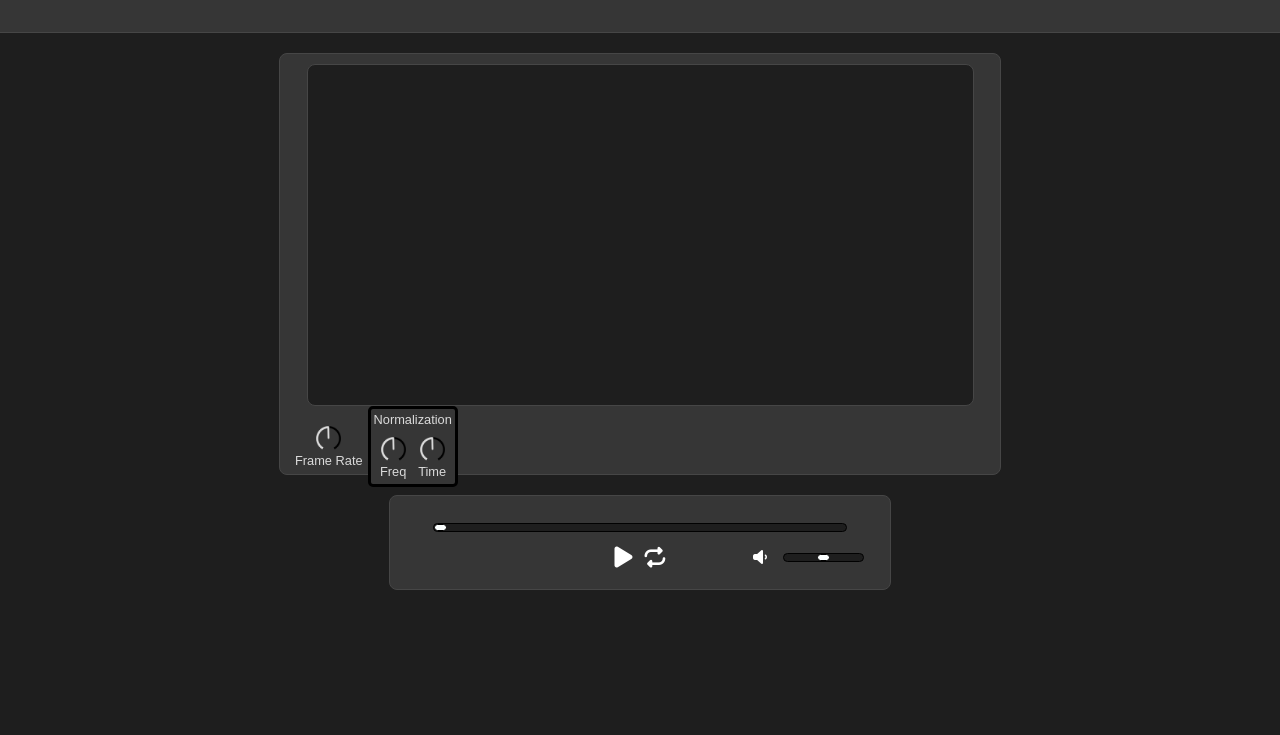
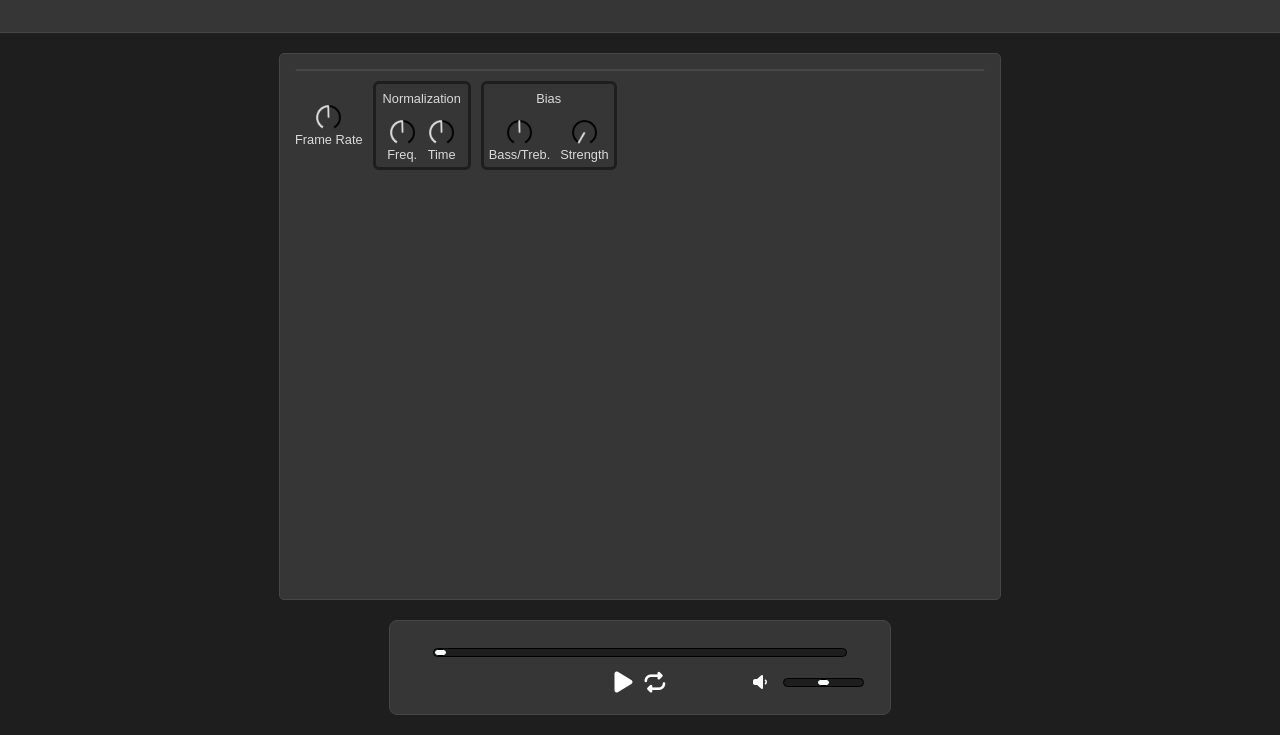
Before and after one commit to grant-tm/grant-tm.github.io, a plain HTML site: page audio_visualizer/visualizer.html in a window 1280 px wide. Shown: the part 88-823 px from the top of the page. Before the commit the page ends 800 px from the top, so only its background shows below. Drawn offline with Linux system fonts and the light colour scheme.

Commit message:
add bias freq and strength control surfaces

```diff
--- a/audio_visualizer/visualizer.css
+++ b/audio_visualizer/visualizer.css
@@ -41,43 +41,42 @@ header nav ul li a {
 
 #visualizer {
     width: 700px;
-    height: 400px;
+    height: 525px;
 
-    margin: 0 auto;
+    margin: auto;
     padding: 10px;
     margin-top: 20px;
-    position: relative;
 
     border: #464646 1px solid;
-    border-radius: 8px;
+    border-radius: 5px;
     background-color: #363636;
 
-    align-items: center;
+    display: flex;
+    flex-direction: column;
+
 }
 
 #plot-container {
-    margin-left: auto;
-    margin-right: auto;
-    margin-bottom: auto;
-
-    width: 95%;
-    height: 85%;
+    margin: 5px;
+    padding: 0px;
 
     border: #464646 1px solid;
     border-radius: 8px;
     background-color: #1E1E1E;
 
     display: flex;
-
+    align-items: center;
+    justify-content: center;
 }
 
 .plot-d6a7b5{
-    position: relative;
+    width: 100%;
+    height: 100%;
 }
 
-#vis-knobs {
+#visualizer-control-panel {
     display: flex;
-    margin-top: 0 auto;
+    flex-direction: row;
 }
 
 /* GROUP OF KNOBS */
@@ -87,15 +86,15 @@ header nav ul li a {
     flex-direction: column;
     justify-content: center;
     align-items: center;
-    margin: 0;
+    margin: 5px;
     background-color: #363636;
-    border: 3px solid black;
-    border-radius: 5px;
+    border: 3px solid #1E1E1E;
+    border-radius: 6px;
 }
 
 .knob-group-label {
-    padding: 3px;
-
+    margin: 5px;
+    padding: 2px;
     color: #DADADA;
     font-size: 0.8em;
 }
--- a/audio_visualizer/visualizer.html
+++ b/audio_visualizer/visualizer.html
@@ -26,12 +26,12 @@
         </nav>
     </header>
     <!-- Audio source -->
-    <audio id="audio-source" src="demo.mp3"></audio>
+    <audio id="audio-source" src="./assets/demo.mp3"></audio>
     <script type="module" src="js/audio_analysis.js"></script>
     <!-- Visualizer Container -->
     <div id="visualizer">
         <div id="plot-container"></div>
-        <div id="vis-knobs">
+        <div id="visualizer-control-panel">
             <div class="labeled-knob">
                 <input type="range" class="input-knob" id="update-rate-knob" value="60" min="10" max="110" step="1" data-src="./assets/Dial_White_Spanning.png" data-sprites="127" data-diameter="25"/>
                 <label class="knob-label">Frame Rate</label>
@@ -41,11 +41,24 @@
                 <div class="knob-group">
                     <div class="labeled-knob">
                         <input type="range" class="input-knob" id="freq-norm-knob" min="0" max="1" step="0.01" data-src="./assets/Dial_White_Spanning.png" data-sprites="127" data-diameter="25"/>
-                        <label class="knob-label">Freq</label>
+                        <label class="knob-label">Freq.</label>
                     </div>
                     <div class="labeled-knob">
                         <input type="range" class="input-knob" id="time-norm-knob" min="0" max="1" step="0.01" data-src="./assets/Dial_White_Spanning.png" data-sprites="127" data-diameter="25"/>
                         <label class="knob-label">Time</label>
+                    </div>
+                </div>
+            </div>
+            <div class="labeled-knob-group">
+                <label class="knob-group-label">Bias</label>
+                <div class="knob-group">
+                    <div class="labeled-knob">
+                        <input type="range" class="input-knob" id="bias-freq-knob" value="0.5" min="0" max="1" step="0.01" data-src="./assets/Dial_White_Centered.png" data-sprites="127" data-diameter="25"/>
+                        <label class="knob-label">Bass/Treb.</label>
+                    </div>
+                    <div class="labeled-knob">
+                        <input type="range" class="input-knob" id="bias-strength-knob" value="0.0" min="0" max="2" step="0.01" data-src="./assets/Dial_White_Spanning.png" data-sprites="127" data-diameter="25"/>
+                        <label class="knob-label">Strength</label>
                     </div>
                 </div>
             </div>
```
